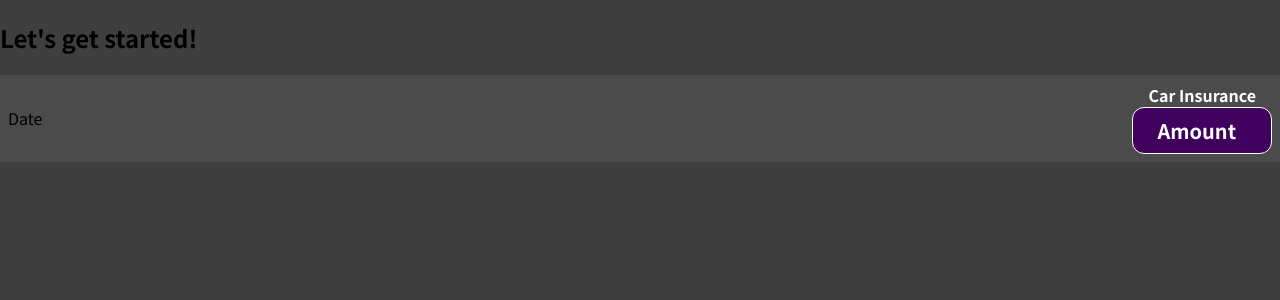
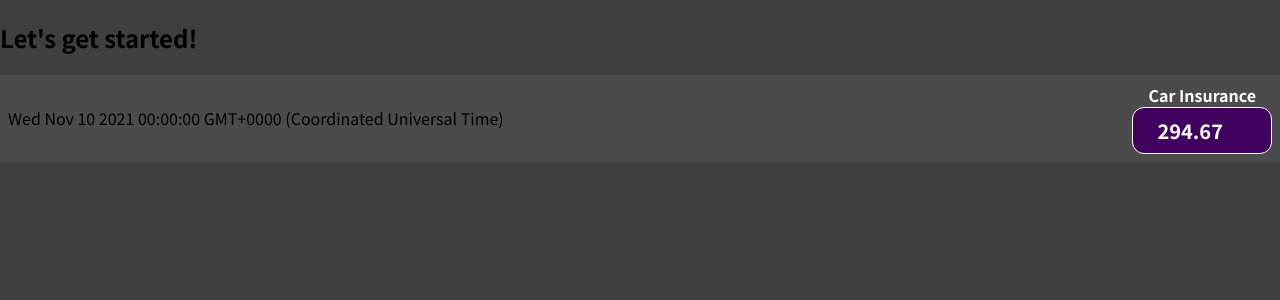
Before and after one commit to zdTang/react-guide-1-5-Max, a JavaScript app: page / in a window 1280 px wide. Shown: the top 300 px of the page. Built offline with nearby package versions, Linux system fonts and the light colour scheme.

Commit message:
Outputting Dynamic Data and working with Expressions in JSX
In JSX
we can do lots of operation, such as call function and  mathematics

```diff
--- a/src/components/ExpenseItem.js
+++ b/src/components/ExpenseItem.js
@@ -1,12 +1,15 @@
 import './ExpenseItem.css'   // this used to make React to be aware of the css file
 function ExpenseItem() {
     //short-cut:  shift + alt + f => manage format
+    const expenseDate = new Date(2021,10,10)
+    const expenseTitle = "Car Insurance"
+    const expenseAmount = 294.67
   return (
     <div className="expense-item">
-      <div>Date</div>
+      <div>{expenseDate.toString()}</div>
       <div className="expense__description">
-        <h2>Car Insurance</h2>
-        <div className="expense-item__price">Amount</div>
+        <h2>{expenseTitle}</h2>
+        <div className="expense-item__price">{expenseAmount}</div>
       </div>
     </div>
   );
```
